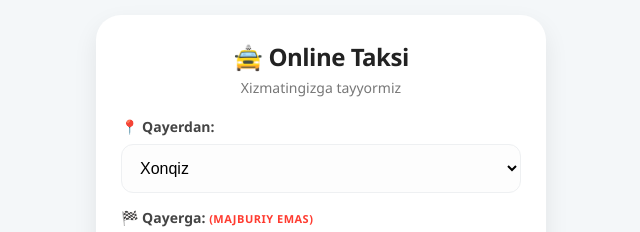
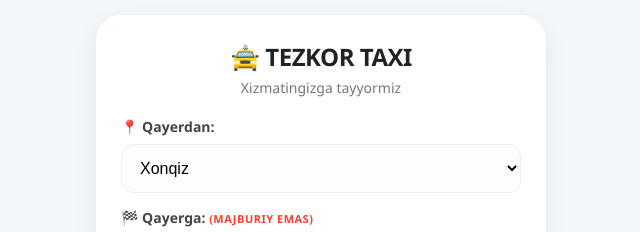
Before and after one commit to mamarasultopvoldiyev036-png/taksi-app, a plain HTML site: page index.html in a window 1280 px wide. Shown: the top 232 px of the page, 319-959 px from the left. Drawn offline with Linux system fonts and the light colour scheme; a script that the page names is missing.

Commit message:
Update index.html

```diff
--- a/index.html
+++ b/index.html
@@ -159,7 +159,7 @@
 <body>
     <div class="container">
         <div class="header">
-            <h2>🚖 Online Taksi</h2>
+            <h2>🚖 TEZKOR TAXI</h2>
             <p>Xizmatingizga tayyormiz</p>
         </div>
 
```
